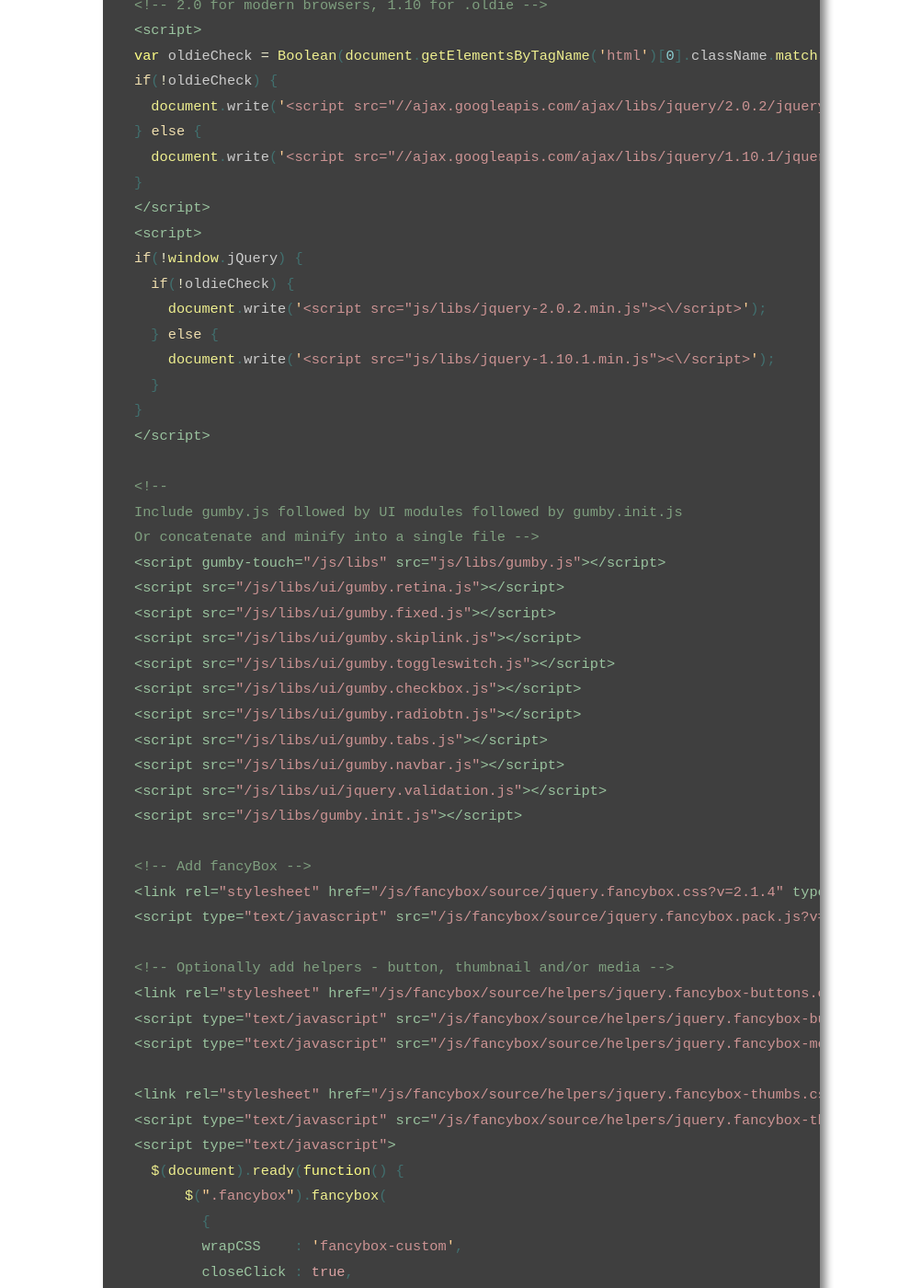
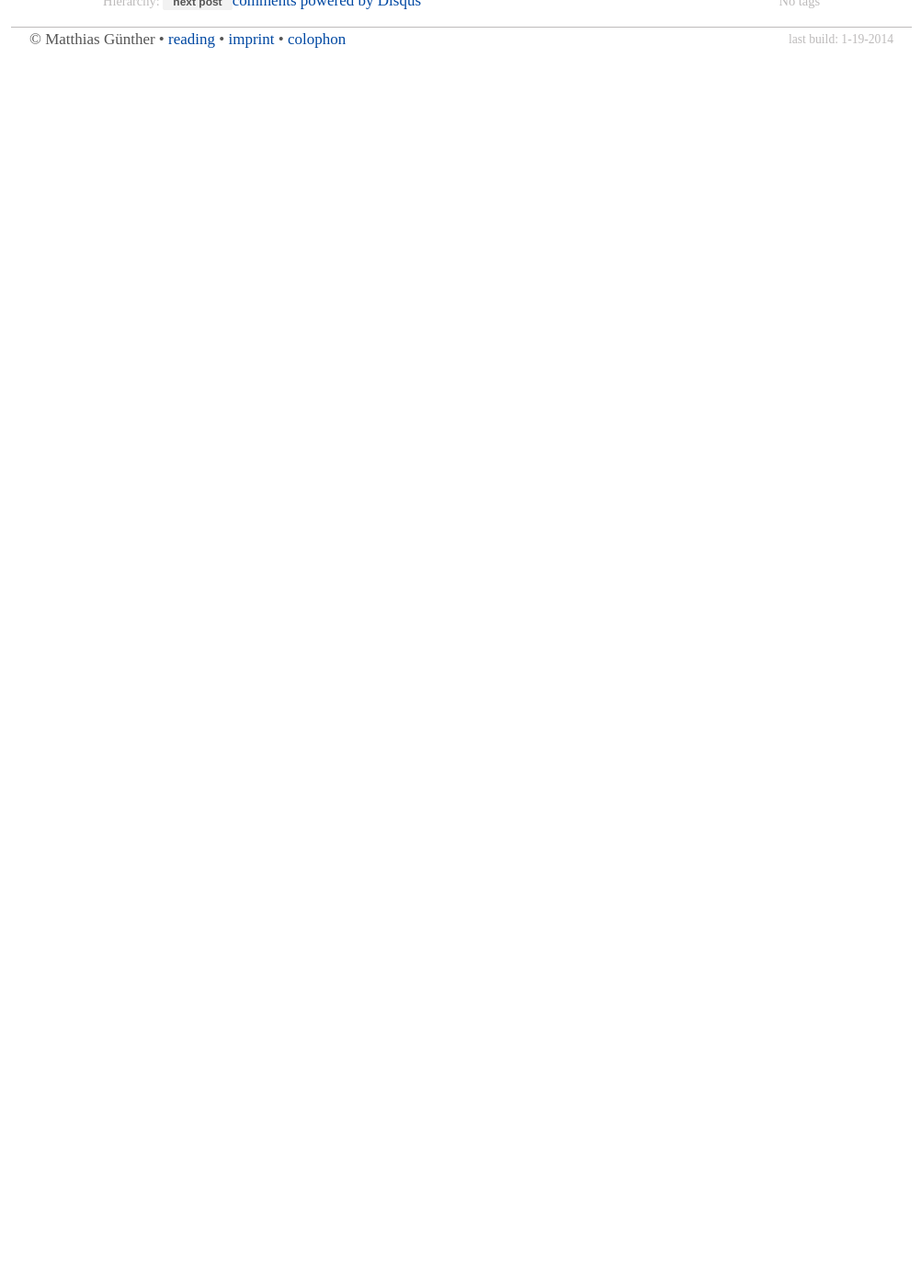
Before and after one commit to wikimatze/wikimatze.de, a Jekyll site: the page built from _posts/2011-07-03-why-i-use-jekyll-for-blogging.md, in a window 1280 px wide and 1400 px high, scrolled down 5901 px. Shown: the whole window at 92% size, without its empty margins (138-1140 px from the left). Built offline with Jekyll 4.4.1, drawn with Linux system fonts in a browser that asks for light colours; nearby versions of some CDN libraries; some web fonts are replaced; Markdown is read by kramdown in place of the engine named in the settings; comment, search, counter and statistics services are not loaded; after the commit the page ends 5970 px from its top, so only the background shows below that; some of the changed text lies outside the part shown.

Commit message:
Cleanup of the example why using jekyll for blogging

```diff
--- a/_posts/2011-07-03-why-i-use-jekyll-for-blogging.md
+++ b/_posts/2011-07-03-why-i-use-jekyll-for-blogging.md
@@ -60,6 +60,7 @@ Other files can put on the root directory like an `atom.xml` file (for RSS feed)
 
 
 {% highlight html %}
+
 ---
 layout: layout
 ---
@@ -110,22 +111,7 @@ Here is the main template for my blog.
   {% if page.meta-description %}<meta name="description" content="{{ page.meta-description }}"> {% else %}
   <meta name="description" content="Writings, and talks by Matthias Günther. Günther works at MyHammer, loves painting Warhammer figures, and enjoys making cakes.">
   {% endif %}
-
-  <meta name="keywords" content="wikimatze padrinobook" />
-  <meta name="author" content="humans.txt">
-
-  <link rel="shortcut icon" href="favicon.png" type="image/x-icon" />
-
-  <meta name="viewport" content="width=device-width, initial-scale=1.0, maximum-scale=1">
-
-  <link rel="stylesheet" href="/css/gumby.css" media="screen, projection">
-
-  <link rel="stylesheet" href="/css/style.css" media="screen, projection">
-  <link rel="stylesheet" href="/css/pygments.css" media="screen, projection">
-
-  <link href="http://feeds.feedburner.com/guenther" rel="alternate" type="application/rss+xml" title="RSS feed of Matthias Günther">
-
-  <script src="/js/libs/modernizr-2.6.2.min.js"></script>
+  ...
 </head>
 
 <body>
@@ -137,13 +123,7 @@ Here is the main template for my blog.
       </span>
     </h1>
     <ul class="eight columns">
-      <li><a href="/about.html">About</a></li>
-      <li><a href="/talks.html">Talks</a></li>
-      <li><a href="/projects.html">Projects</a></li>
-      <li><a href="http://feeds.feedburner.com/guenther" target="_blank"><i class="icon-rss"></i></a></li>
-      <li><a href="https://twitter.com/wikimatze" target="_blank"><i class="icon-twitter"></i></a></li>
-      <li><a href="https://github.com/matthias-guenther" target="_blank"><i class="icon-github"></i></a></li>
-      <li><a class="switch" gumby-trigger="#modal1" href="#"><i class="icon-mail"></i></a></li>
+      ...
     </ul>
   </div>
 
@@ -162,14 +142,7 @@ Here is the main template for my blog.
       <div class="row">
         <div class="ten columns centered">
           <h2>Contact</h2>
-          <p>If you have something to say about the things you find on
-          this web presence, don't hesitate to write me:
-
-          <a href="&#109;&#97;&#105;&#108;&#116;&#111;&#58;&#109;&#97;&#116;&#116;&#104;&#105;&#97;&#115;&#64;&#119;&#105;&#107;&#105;&#109;&#97;&#116;&#122;&#101;&#46;&#100;&#101;">&#109;&#97;&#116;&#116;&#104;&#105;&#97;&#115;&#64;&#119;&#105;&#107;&#105;&#109;&#97;&#116;&#122;&#101;&#46;&#100;&#101;</a>
-          </p>
-          <p class="btn primary medium">
-            <a href="#" class="switch" gumby-trigger="|#modal1">Close Modal</a>
-          </p>
+          ...
         </div>
       </div>
     </div>
@@ -177,18 +150,7 @@ Here is the main template for my blog.
 
   <footer class="row">
     <nav>
-      &copy; Matthias Günther
-      &bull;
-      <a href="/follow.html">follow</a>
-      &bull;
-      <a href="/reading.html">reading</a>
-      &bull;
-      <a rel="nofollow" href="/imprint.html">imprint</a>
-      &bull;
-      <a rel="nofollow" href="/colophon.html">colophon</a>
-      &bull;
-      <a rel="nofollow" href="/donate.html">surprise me</a>
-      <span class="lastupdate">last build: {{ site.build }}</span>
+      ...
     </nav>
   </footer>
 
@@ -216,66 +178,7 @@ Here is the main template for my blog.
   Include gumby.js followed by UI modules followed by gumby.init.js
   Or concatenate and minify into a single file -->
   <script gumby-touch="/js/libs" src="js/libs/gumby.js"></script>
-  <script src="/js/libs/ui/gumby.retina.js"></script>
-  <script src="/js/libs/ui/gumby.fixed.js"></script>
-  <script src="/js/libs/ui/gumby.skiplink.js"></script>
-  <script src="/js/libs/ui/gumby.toggleswitch.js"></script>
-  <script src="/js/libs/ui/gumby.checkbox.js"></script>
-  <script src="/js/libs/ui/gumby.radiobtn.js"></script>
-  <script src="/js/libs/ui/gumby.tabs.js"></script>
-  <script src="/js/libs/ui/gumby.navbar.js"></script>
-  <script src="/js/libs/ui/jquery.validation.js"></script>
-  <script src="/js/libs/gumby.init.js"></script>
-
-  <!-- Add fancyBox -->
-  <link rel="stylesheet" href="/js/fancybox/source/jquery.fancybox.css?v=2.1.4" type="text/css" media="screen" />
-  <script type="text/javascript" src="/js/fancybox/source/jquery.fancybox.pack.js?v=2.1.4"></script>
-
-  <!-- Optionally add helpers - button, thumbnail and/or media -->
-  <link rel="stylesheet" href="/js/fancybox/source/helpers/jquery.fancybox-buttons.css?v=1.0.5" type="text/css" media="screen" />
-  <script type="text/javascript" src="/js/fancybox/source/helpers/jquery.fancybox-buttons.js?v=1.0.5"></script>
-  <script type="text/javascript" src="/js/fancybox/source/helpers/jquery.fancybox-media.js?v=1.0.5"></script>
-
-  <link rel="stylesheet" href="/js/fancybox/source/helpers/jquery.fancybox-thumbs.css?v=1.0.7" type="text/css" media="screen" />
-  <script type="text/javascript" src="/js/fancybox/source/helpers/jquery.fancybox-thumbs.js?v=1.0.7"></script>
-  <script type="text/javascript">
-    $(document).ready(function() {
-        $(".fancybox").fancybox(
-          {
-          wrapCSS    : 'fancybox-custom',
-          closeClick : true,
-
-          helpers : {
-            title : {
-              type : 'inside'
-            },
-            overlay : {
-              css : {
-                'background-color' : '#eee'
-              }
-            }
-          }
-        });
-     });
-   </script>
-
-  <!-- Piwik -->
-  <script type="text/javascript">
-    var _paq = _paq || [];
-    _paq.push(['trackPageView']);
-    _paq.push(['enableLinkTracking']);
-    (function() {
-      var u=(("https:" == document.location.protocol) ? "https" : "http") + "://wikimatze.de/piwik//";
-      _paq.push(['setTrackerUrl', u+'piwik.php']);
-      _paq.push(['setSiteId', 1]);
-      var d=document, g=d.createElement('script'), s=d.getElementsByTagName('script')[0]; g.type='text/javascript';
-      g.defer=true; g.async=true; g.src=u+'piwik.js'; s.parentNode.insertBefore(g,s);
-    })();
-
-  </script>
-  <noscript><p><img src="http://wikimatze.de/piwik/piwik.php?idsite=1" style="border:0" alt="" /></p></noscript>
-  <!-- End Piwik Code -->
-  </body>
+  ...
 </html>
 
 {% endhighlight %}
```
Also changed, not shown: other parts of _posts/2011-07-03-why-i-use-jekyll-for-blogging.md (+1 -1 lines).
